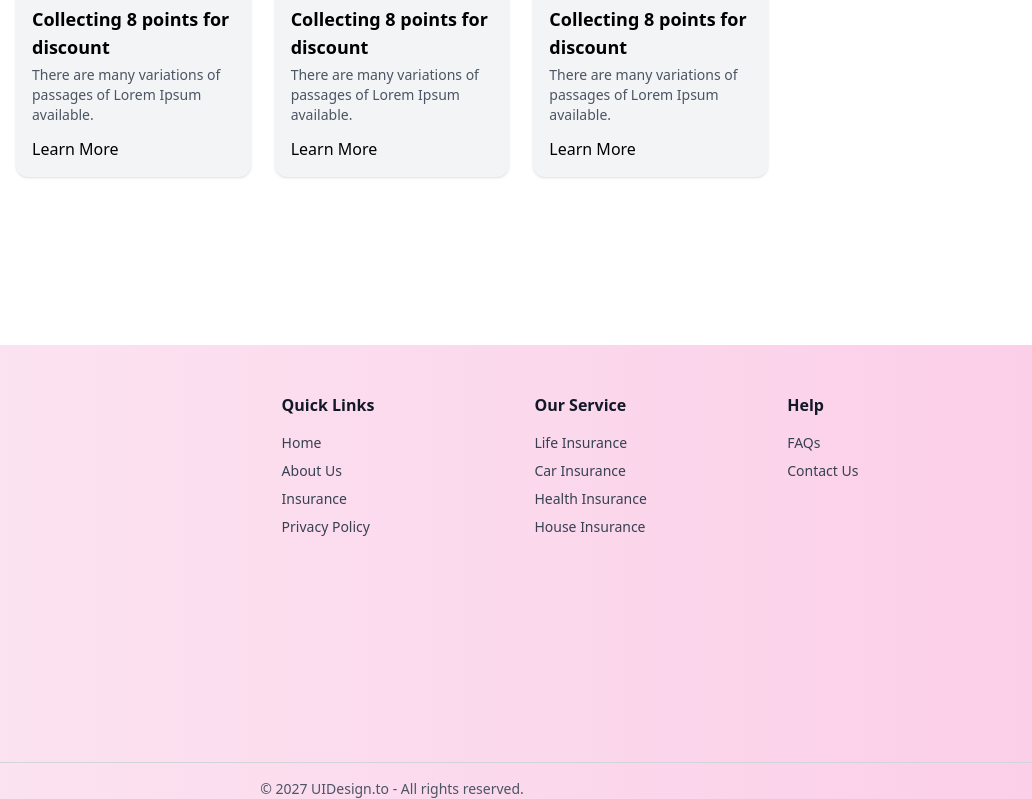
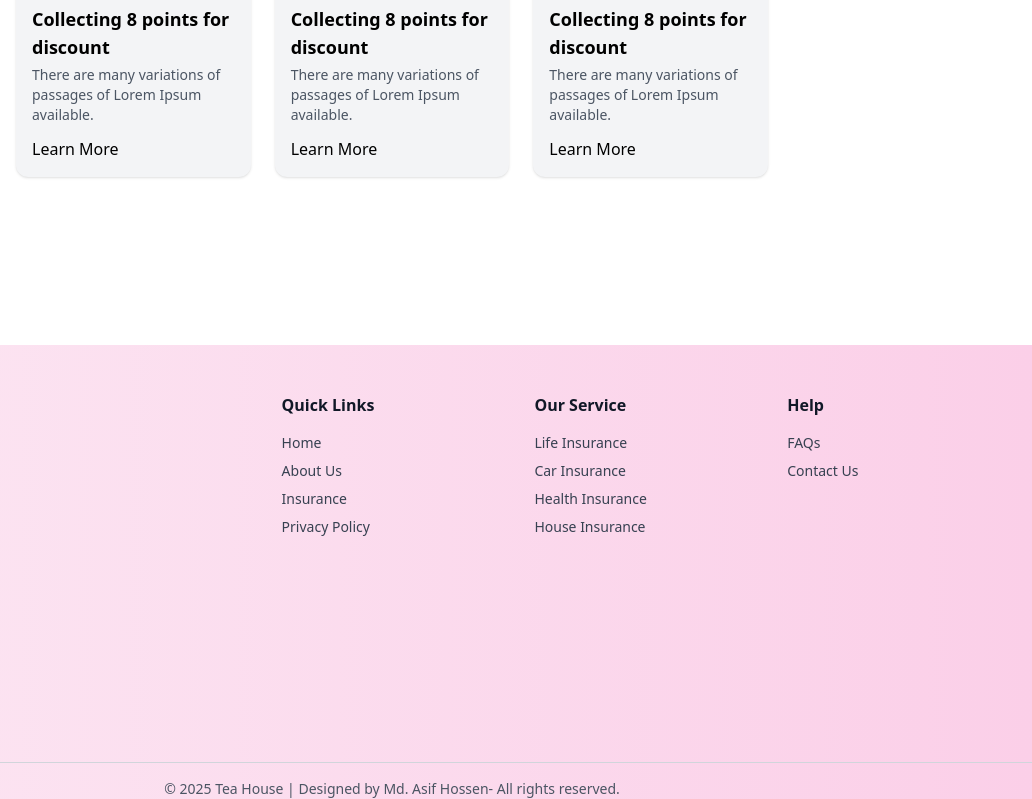
Before and after one commit to asif893461/tea-housess-using-tailwind, a plain HTML site: page index.html in a window 1280 px wide. Shown: the part 3060-3859 px from the top of the page, 248-1280 px from the left. Drawn offline with nearby package versions, Linux system fonts and the light colour scheme; a web font is replaced by a local one.

```diff
--- a/index.html
+++ b/index.html
@@ -322,7 +322,7 @@
 
         <!-- Bottom -->
         <div class="border-t border-gray-300 mt-8 pt-4 text-center text-sm text-gray-600">
-            © 2027 UIDesign.to - All rights reserved.
+            © 2025 Tea House | Designed by Md. Asif Hossen- All rights reserved.
         </div>
     </footer>
 
```
